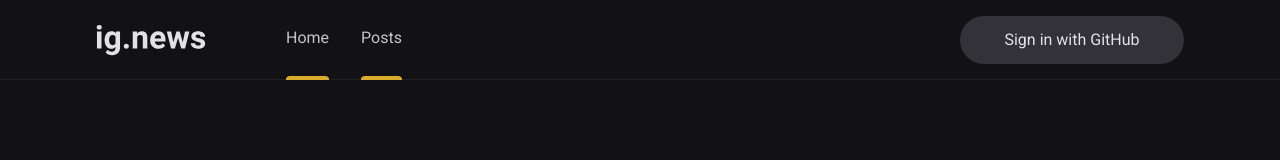
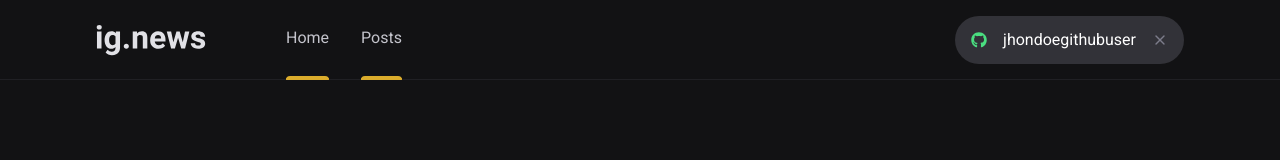
Before and after one commit to cleisonmp/px-news, a Next.js app: page / in a window 1280 px wide. Shown: the top 160 px of the page. Built offline with nearby package versions, Linux system fonts and the light colour scheme.

Commit message:
SignInButton styles

```diff
--- a/package.json
+++ b/package.json
@@ -11,7 +11,8 @@
   "dependencies": {
     "next": "12.2.5",
     "react": "18.2.0",
-    "react-dom": "18.2.0"
+    "react-dom": "18.2.0",
+    "react-icons": "^4.4.0"
   },
   "devDependencies": {
     "@rocketseat/eslint-config": "^1.1.3",
--- a/src/components/Header/SignInButton.tsx
+++ b/src/components/Header/SignInButton.tsx
@@ -1,7 +1,18 @@
+import { FaGithub } from 'react-icons/fa'
+import { FiX } from 'react-icons/fi'
+
 export function SignInButton() {
+  const isUserLoggedIn = true
   return (
-    <button type="button" className="bg-gray-600 rounded-3xl w-56 h-12">
-      Sign in with GitHub
+    <button
+      type="button"
+      className="flex items-center justify-center bg-gray-600 text-white rounded-full h-12 p-4 gap-4 hover:brightness-75 transition-all"
+    >
+      <FaGithub
+        className={isUserLoggedIn ? ' text-green-400' : 'text-yellow-500'}
+      />
+      {isUserLoggedIn ? 'jhondoegithubuser' : 'Sign in with GitHub'}
+      {isUserLoggedIn && <FiX className="text-gray-500" />}
     </button>
   )
 }
```
Also changed, not shown: 1 other file (tests, documents, lock files or other folders).
